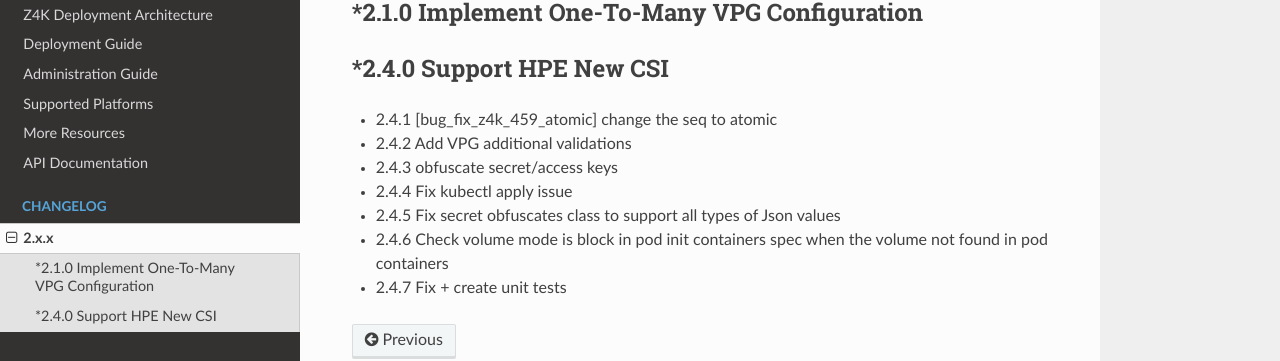
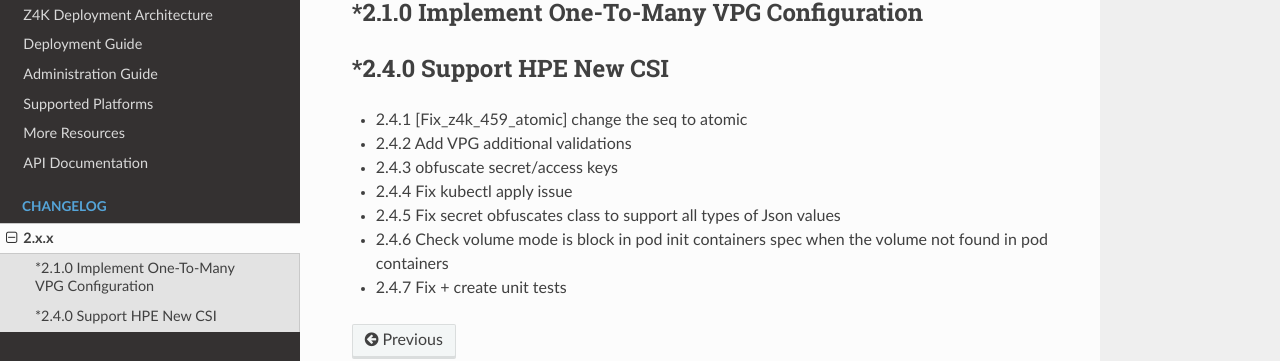
Before and after one commit to ZertoPublic/Z4K, an MkDocs documentation site: the page built from docs/changes/version2.x.x.md, in a window 1280 px wide. Shown: the part 164-525 px from the top of the page. Built offline with MkDocs 1.6.1, drawn with Linux system fonts in a browser that asks for light colours.

Commit message:
Update version2.x.x.md

```diff
--- a/docs/changes/version2.x.x.md
+++ b/docs/changes/version2.x.x.md
@@ -4,7 +4,7 @@
 ----------------------------------------------
 *2.4.0 Support HPE New CSI
 --------------------------
-* 2.4.1 [bug_fix_z4k_459_atomic] change the seq to atomic
+* 2.4.1 [Fix_z4k_459_atomic] change the seq to atomic
 * 2.4.2 Add VPG additional validations
 * 2.4.3 obfuscate secret/access keys
 * 2.4.4 Fix kubectl apply issue
```
